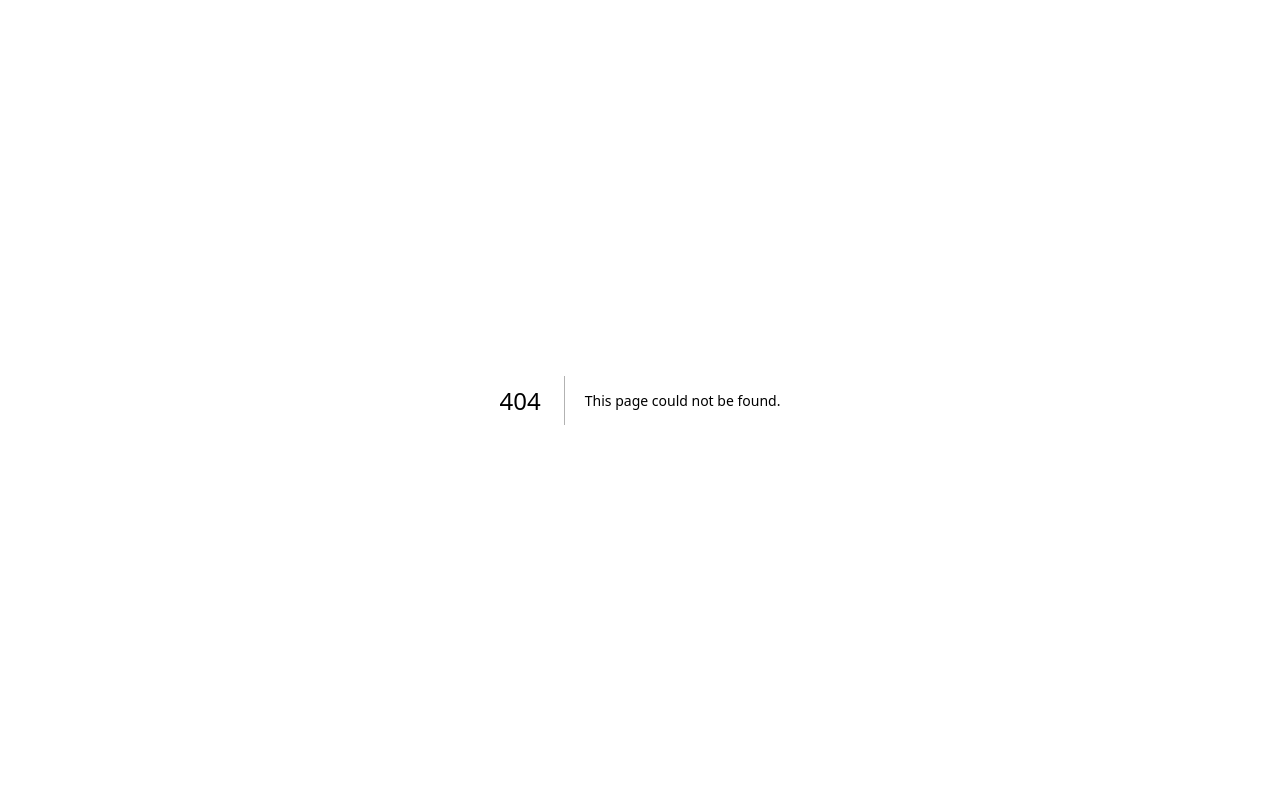
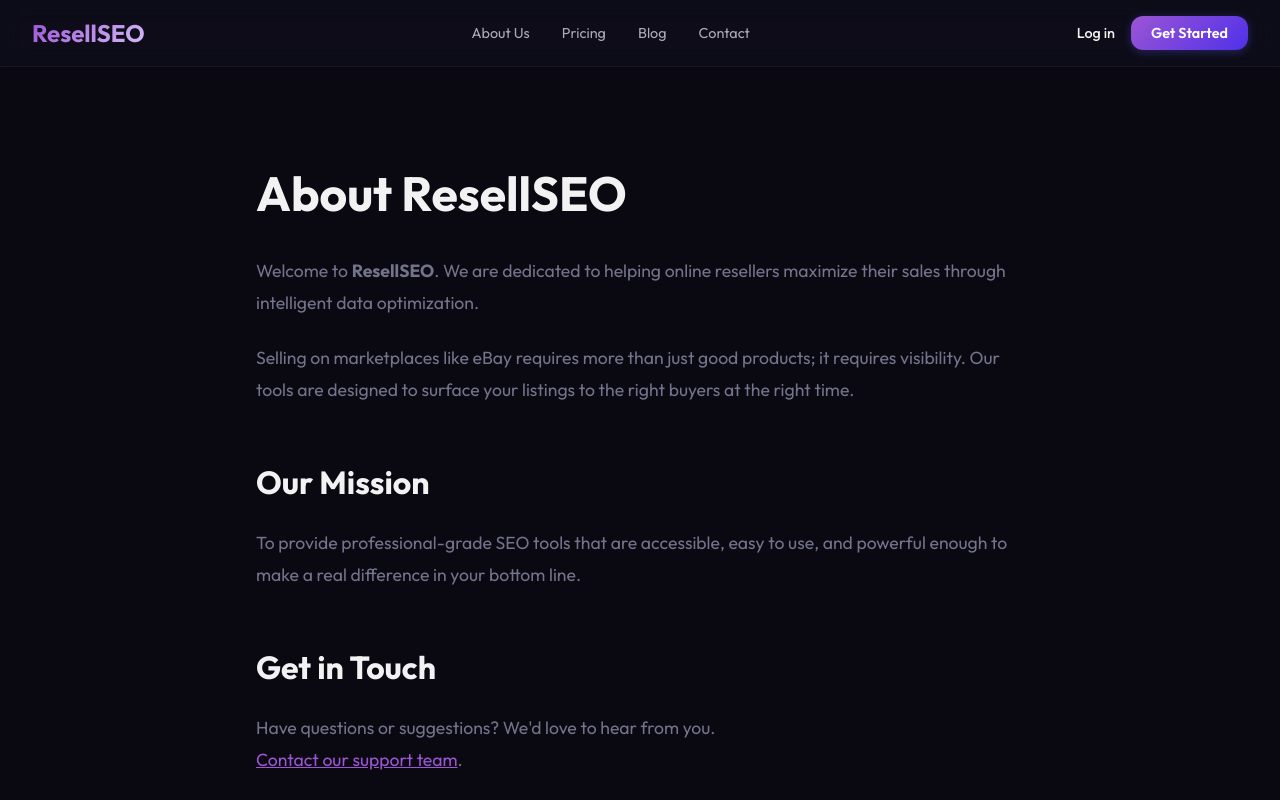
Before and after one commit to spencerstarky/resell-seo, a Next.js app: page /about in a window 1280 px wide. Before the commit this address had no page. Shown: the top 800 px of the page. Built offline with nearby package versions, Linux system fonts and the light colour scheme; no server answers.

Commit message:
UI: Update Navigation and Add About Page. - Navbar: Removed 'Features' and 'How it Works'. Added 'About Us' and 'Contact' (mailto). - Created /app/about/page.tsx with basic company info.

```diff
--- /dev/null
+++ b/app/about/page.tsx
@@ -0,0 +1,43 @@
+import Link from 'next/link';
+import Navbar from '@/components/Navbar';
+import Footer from '@/components/Footer';
+
+export default function AboutPage() {
+    return (
+        <div style={{ minHeight: '100vh', display: 'flex', flexDirection: 'column' }}>
+            <Navbar />
+            <main className="container" style={{ padding: '6rem 1rem', maxWidth: '800px', flex: 1 }}>
+                <h1 style={{ fontSize: '3rem', fontWeight: 800, marginBottom: '2rem' }}>About ResellSEO</h1>
+
+                <div style={{ lineHeight: '1.8', color: 'var(--color-text-dim)', fontSize: '1.1rem' }}>
+                    <p style={{ marginBottom: '1.5rem' }}>
+                        Welcome to <strong>ResellSEO</strong>. We are dedicated to helping online resellers
+                        maximize their sales through intelligent data optimization.
+                    </p>
+
+                    <p style={{ marginBottom: '1.5rem' }}>
+                        Selling on marketplaces like eBay requires more than just good products;
+                        it requires visibility. Our tools are designed to surface your listings to
+                        the right buyers at the right time.
+                    </p>
+
+                    <h2 style={{ fontSize: '2rem', fontWeight: 700, marginTop: '3rem', marginBottom: '1rem', color: 'var(--color-text-main)' }}>Our Mission</h2>
+                    <p style={{ marginBottom: '1.5rem' }}>
+                        To provide professional-grade SEO tools that are accessible, easy to use,
+                        and powerful enough to make a real difference in your bottom line.
+                    </p>
+
+                    <h2 style={{ fontSize: '2rem', fontWeight: 700, marginTop: '3rem', marginBottom: '1rem', color: 'var(--color-text-main)' }}>Get in Touch</h2>
+                    <p>
+                        Have questions or suggestions? We'd love to hear from you.
+                        <br />
+                        <a href="mailto:resellseo.app@gmail.com" style={{ color: 'var(--color-primary)', textDecoration: 'underline' }}>
+                            Contact our support team
+                        </a>.
+                    </p>
+                </div>
+            </main>
+            <Footer />
+        </div>
+    );
+}
--- a/components/Navbar.tsx
+++ b/components/Navbar.tsx
@@ -48,18 +48,18 @@ export default function Navbar() {
 
             {/* Desktop Links */}
             <div style={{ display: 'flex', gap: '2rem', alignItems: 'center' }}>
-                <Link href="#features" style={{ color: 'var(--color-text-muted)', fontSize: '0.9rem' }}>
-                    Features
+                <Link href="/about" style={{ color: 'var(--color-text-muted)', fontSize: '0.9rem' }}>
+                    About Us
                 </Link>
                 <Link href="#pricing" style={{ color: 'var(--color-text-muted)', fontSize: '0.9rem' }}>
                     Pricing
                 </Link>
-                <Link href="#how-it-works" style={{ color: 'var(--color-text-muted)', fontSize: '0.9rem' }}>
-                    How it Works
-                </Link>
                 <Link href="/blog" style={{ color: 'var(--color-text-muted)', fontSize: '0.9rem' }}>
                     Blog
                 </Link>
+                <a href="mailto:resellseo.app@gmail.com" style={{ color: 'var(--color-text-muted)', fontSize: '0.9rem' }}>
+                    Contact
+                </a>
             </div>
 
             {/* Auth Buttons */}
```
